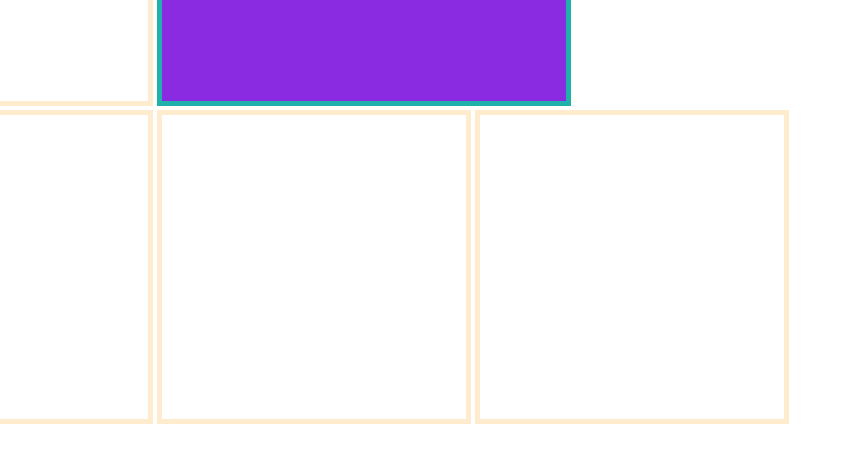
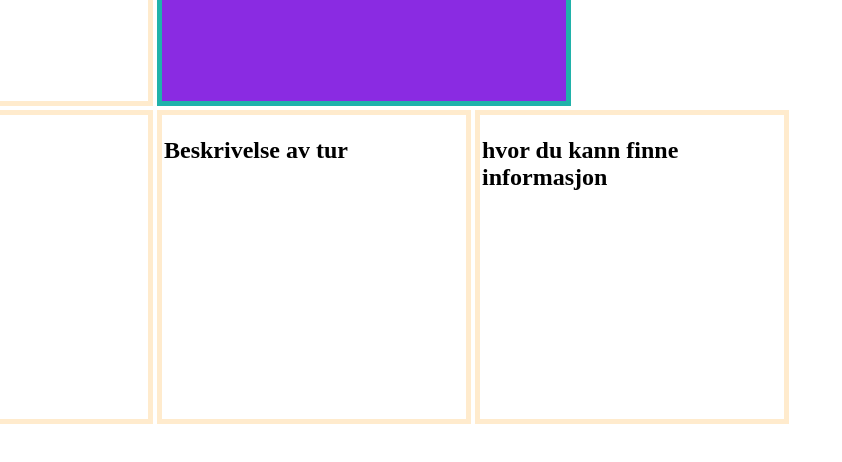
Before and after one commit to Murka1456/leksion-5-desin-prinsip-28-1, a website: page index.html in a window 1280 px wide. Shown: the part 218-680 px from the top of the page, 171-1013 px from the left. Drawn offline with Linux system fonts and the light colour scheme.

Commit message:
lagt tiltext

```diff
--- a/index.html
+++ b/index.html
@@ -31,8 +31,9 @@
   <div class="spacing">
     <img class="img" src="bildet2.jpg" alt="">
   </div>
-  <div class="spacing"></div>
-  <div class="spacing"></div>
+  <div class="spacing">
+    <h1> Beskrivelse av tur</h1></div>
+  <div class="spacing"> <h1>hvor du kann finne informasjon </h1></div>
   </div>
   </section>
   <section>
```
